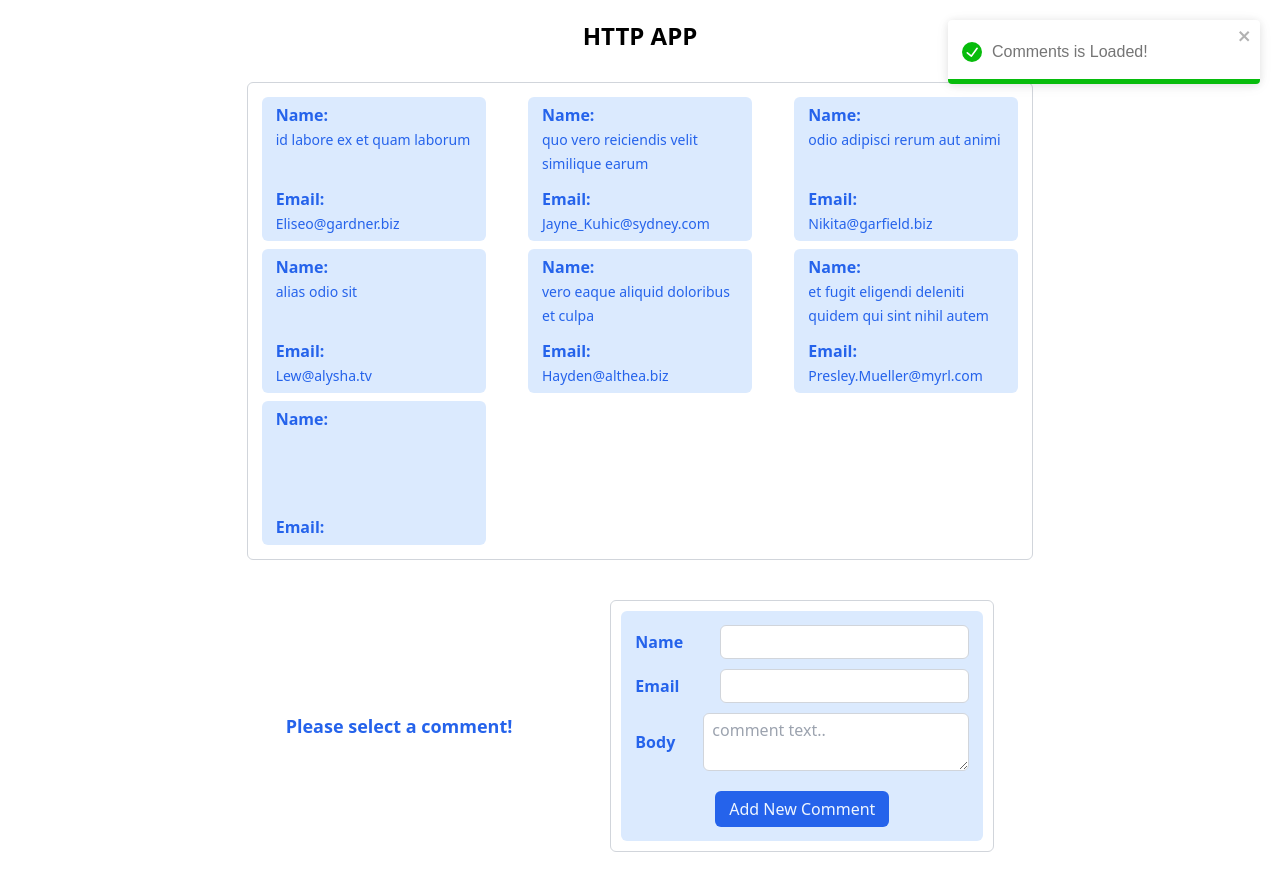
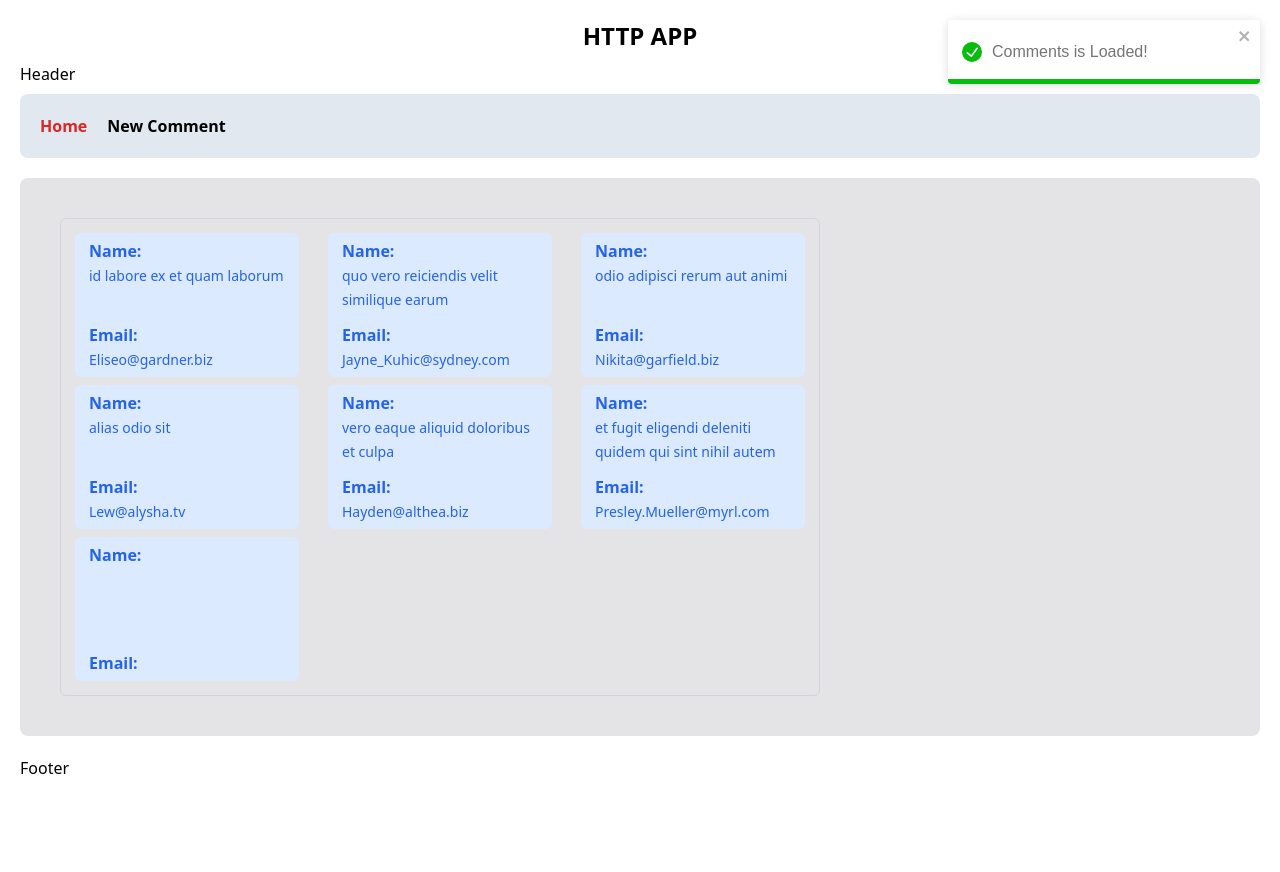
Before and after one commit to ali-khoshqamat/HTTP-APP, a React (Create React App) app: page / in a window 1280 px wide. After the commit the page ends 800 px from the top, so only its background shows below. Built offline with nearby package versions, Linux system fonts and the light colour scheme; data requests are answered from the project's data file.

Commit message:
add react-router-dom to app

```diff
--- a/package.json
+++ b/package.json
@@ -5,8 +5,10 @@
   "dependencies": {
     "axios": "^1.1.3",
     "json-server": "^0.17.1",
+    "query-string": "^7.1.1",
     "react": "^18.2.0",
     "react-dom": "^18.2.0",
+    "react-router-dom": "^6.4.3",
     "react-scripts": "5.0.1",
     "react-toastify": "^9.1.1",
     "web-vitals": "^2.1.4"
--- a/src/App.js
+++ b/src/App.js
@@ -1,13 +1,21 @@
-import Discussion from "./containers/Discussion";
+import { Route, Routes } from "react-router-dom";
 import { ToastContainer } from "react-toastify";
 import "react-toastify/dist/ReactToastify.css";
+import Layout from "./Layout/Layout";
+import routes from "./routes";
 
 function App() {
   return (
     <div className="w-full h-screen flex flex-col items-center p-5 font-body box-border">
       <h2 className="text-2xl font-bold mb-2.5">HTTP APP</h2>
       <ToastContainer />
-      <Discussion />
+      <Layout>
+        <Routes>
+          {routes.map((route) => (
+            <Route {...route} key={route.path} />
+          ))}
+        </Routes>
+      </Layout>
     </div>
   );
 }
--- /dev/null
+++ b/src/Layout/Layout.js
@@ -0,0 +1,14 @@
+import Footer from "../components/Footer";
+import Header from "../components/Header";
+
+const Layout = ({ children }) => {
+  return (
+    <div className="flex flex-col justify-between  gap-y-5">
+      <Header />
+      <div className="bg-zinc-200 p-5 rounded-lg">{children}</div>
+      <Footer />
+    </div>
+  );
+};
+
+export default Layout;
--- /dev/null
+++ b/src/components/Footer.js
@@ -0,0 +1,9 @@
+const Footer = () => {
+  return (
+    <footer>
+      <h2>Footer</h2>
+    </footer>
+  );
+};
+
+export default Footer;
--- /dev/null
+++ b/src/components/Header.js
@@ -0,0 +1,12 @@
+import Navigation from "./Navigation";
+
+const Header = () => {
+  return (
+    <header className="flex flex-col gap-y-2">
+      <h2>Header</h2>
+      <Navigation />
+    </header>
+  );
+};
+
+export default Header;
--- /dev/null
+++ b/src/components/Navigation.js
@@ -0,0 +1,29 @@
+import { NavLink } from "react-router-dom";
+
+const items = [
+  { name: "Home", to: "/" },
+  { name: "New Comment", to: "/new-comment" },
+];
+
+const Navigation = () => {
+  return (
+    <nav className="bg-slate-200 p-5 rounded-lg font-bold">
+      <ul className="flex items-center gap-x-5">
+        {items.map((item) => {
+          return (
+            <li key={item.to}>
+              <NavLink
+                to={item.to}
+                className={({ isActive }) => (isActive ? "text-red-600" : "")}
+              >
+                {item.name}
+              </NavLink>
+            </li>
+          );
+        })}
+      </ul>
+    </nav>
+  );
+};
+
+export default Navigation;
--- a/src/containers/Discussion.js
+++ b/src/containers/Discussion.js
@@ -48,14 +48,14 @@ const Discussion = () => {
       <section className="flex flex-wrap justify-between items-center p-2.5 border border-solid border-gray-300 rounded-md">
         {renderComment()}
       </section>
-      <section className="w-full flex flex-col justify-center items-center xl:flex-row xl:justify-around gap-5">
+      {/* <section className="w-full flex flex-col justify-center items-center xl:flex-row xl:justify-around gap-5">
         <FullComment
           commentId={commentId}
           setComments={setComments}
           setCommentId={setCommentId}
         />
         <AddComment onAddPost={postCommentHandler} />
-      </section>
+      </section> */}
     </main>
   );
 };
--- a/src/index.js
+++ b/src/index.js
@@ -2,6 +2,11 @@ import React from "react";
 import ReactDOM from "react-dom/client";
 import "./index.css";
 import App from "./App";
+import { BrowserRouter } from "react-router-dom";
 
 const root = ReactDOM.createRoot(document.getElementById("root"));
-root.render(<App />);
+root.render(
+  <BrowserRouter>
+    <App />
+  </BrowserRouter>
+);
--- /dev/null
+++ b/src/pages/HomePage.js
@@ -0,0 +1,7 @@
+import Discussion from "../containers/Discussion";
+
+const HomePage = () => {
+  return <Discussion />;
+};
+
+export default HomePage;
--- /dev/null
+++ b/src/pages/NewCommentPage.js
@@ -0,0 +1,7 @@
+import AddComment from "../components/AddComment";
+
+const NewCommentPage = () => {
+  return <AddComment />;
+};
+
+export default NewCommentPage;
--- /dev/null
+++ b/src/pages/NotFound.js
@@ -0,0 +1,18 @@
+import { Link } from "react-router-dom";
+
+const NotFound = () => {
+  return (
+    <div className="flex flex-col justify-between h-full">
+      <p>
+        <span className="font-bold text-red-600">404</span>
+        <br />
+        the page not found
+      </p>
+      <Link to="/" className="text-red-600">
+        go to Home Page!
+      </Link>
+    </div>
+  );
+};
+
+export default NotFound;
--- /dev/null
+++ b/src/routes.js
@@ -0,0 +1,11 @@
+import HomePage from "./pages/HomePage";
+import NewCommentPage from "./pages/NewCommentPage";
+import NotFound from "./pages/NotFound";
+
+const routes = [
+  { path: "/new-comment", element: <NewCommentPage /> },
+  { path: "/", element: <HomePage /> },
+  { path: "*", element: <NotFound /> },
+];
+
+export default routes;
```
Also changed, not shown: 1 other file (tests, documents, lock files or other folders).
